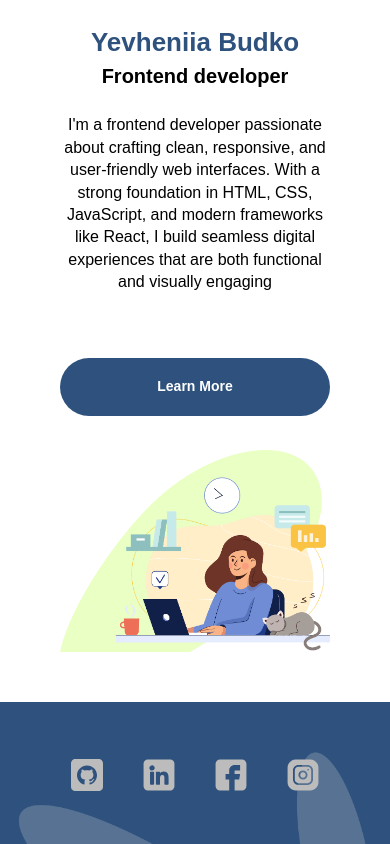
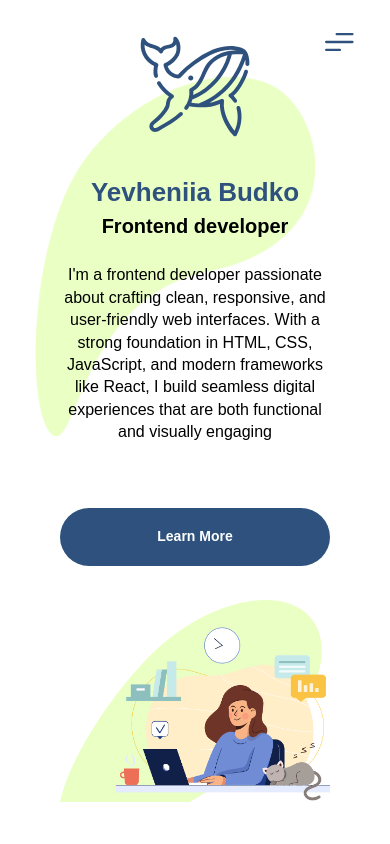
Before and after one commit to ev-indrik/my-portfolio, a React (Vite) app: page / in a window 390 px wide. Shown: the top 844 px of the page. Built offline with nearby package versions, Linux system fonts and the light colour scheme.

Commit message:
fix: fix Header rendering condition

```diff
--- a/src/layuot/WebsiteLayout.tsx
+++ b/src/layuot/WebsiteLayout.tsx
@@ -21,7 +21,7 @@ const WebsiteLayout: FC = () => {
             <div className={'layout-wrapper'}>
                 <BackToTopButton/>
 
-                {(!isMobile || pathname === '/home') && <Header />}
+                {(!isMobile || pathname === '/home' || pathname === '/') && <Header />}
 
                 <div className={'pages-wrapper'}>
                     <Outlet/>
```
